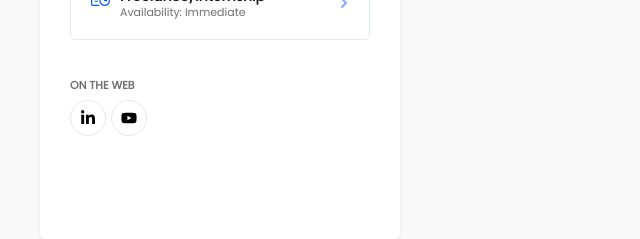
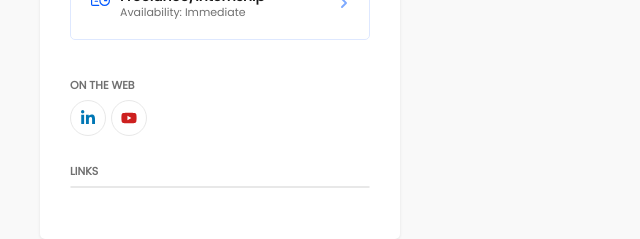
Before and after one commit to Shubham-Lal/Portfolio-v3, a React (Vite) app: page / in a window 1280 px wide. Shown: the part 521-760 px from the top of the page, without its empty margins (0-640 px from the left). Built offline with nearby package versions, Linux system fonts and the light colour scheme.

Commit message:
wip: links container

```diff
--- a/src/component/LeftSection/Left.jsx
+++ b/src/component/LeftSection/Left.jsx
@@ -59,6 +59,12 @@ const Left = () => {
                     ))}
                 </div>
             </div>
+            <div className="links__container">
+                <p>LINKS</p>
+                <div className="link__conatiner">
+
+                </div>
+            </div>
         </div>
     )
 }
--- a/src/component/LeftSection/style.css
+++ b/src/component/LeftSection/style.css
@@ -3,7 +3,7 @@
     flex-direction: column;
     align-items: center;
     border-radius: 5px;
-    padding: 25px 30px;
+    padding: 25px;
 }
 
 .image__container {
@@ -161,6 +161,7 @@
 
 .webLinks__container {
     width: 100%;
+    margin-bottom: 20px;
 }
 
 .webLinks__container p {
@@ -187,17 +188,34 @@
 }
 
 .webLinks__container .icon__conatiner .icon:hover {
-    background-color: #e8e8e8;
+    background-color: #f2f2f2;
 }
 
-.webLinks__container .icon__conatiner .icon:nth-child(1):hover svg {
+.webLinks__container .icon__conatiner .icon:nth-child(1) svg {
     fill: #0077b5;
     transition: 0.2s ease;
 }
 
-.webLinks__container .icon__conatiner .icon:nth-child(2):hover svg {
+.webLinks__container .icon__conatiner .icon:nth-child(2) svg {
     fill: #CD201F;
     transition: 0.2s ease;
+}
+
+.links__container {
+    width: 100%;
+    margin-bottom: 20px;
+}
+
+.links__container p {
+    color: #707070;
+    font-size: 11px;
+    line-height: 30px;
+    font-weight: bolder;
+}
+
+.link__conatiner {
+    border: 1px solid #e8e8e8;
+    border-radius: 5px;
 }
 
 @media screen and (min-width: 604px) and (max-width: 1200px) {
@@ -230,6 +248,7 @@
     .left__container {
         width: 360px;
         height: calc(100vh - 80px);
+        padding: 25px 30px;
         overflow-y: auto;
         background-color: #fff;
         box-shadow: 0 1px 3px rgba(25, 25, 25, .1);
```
